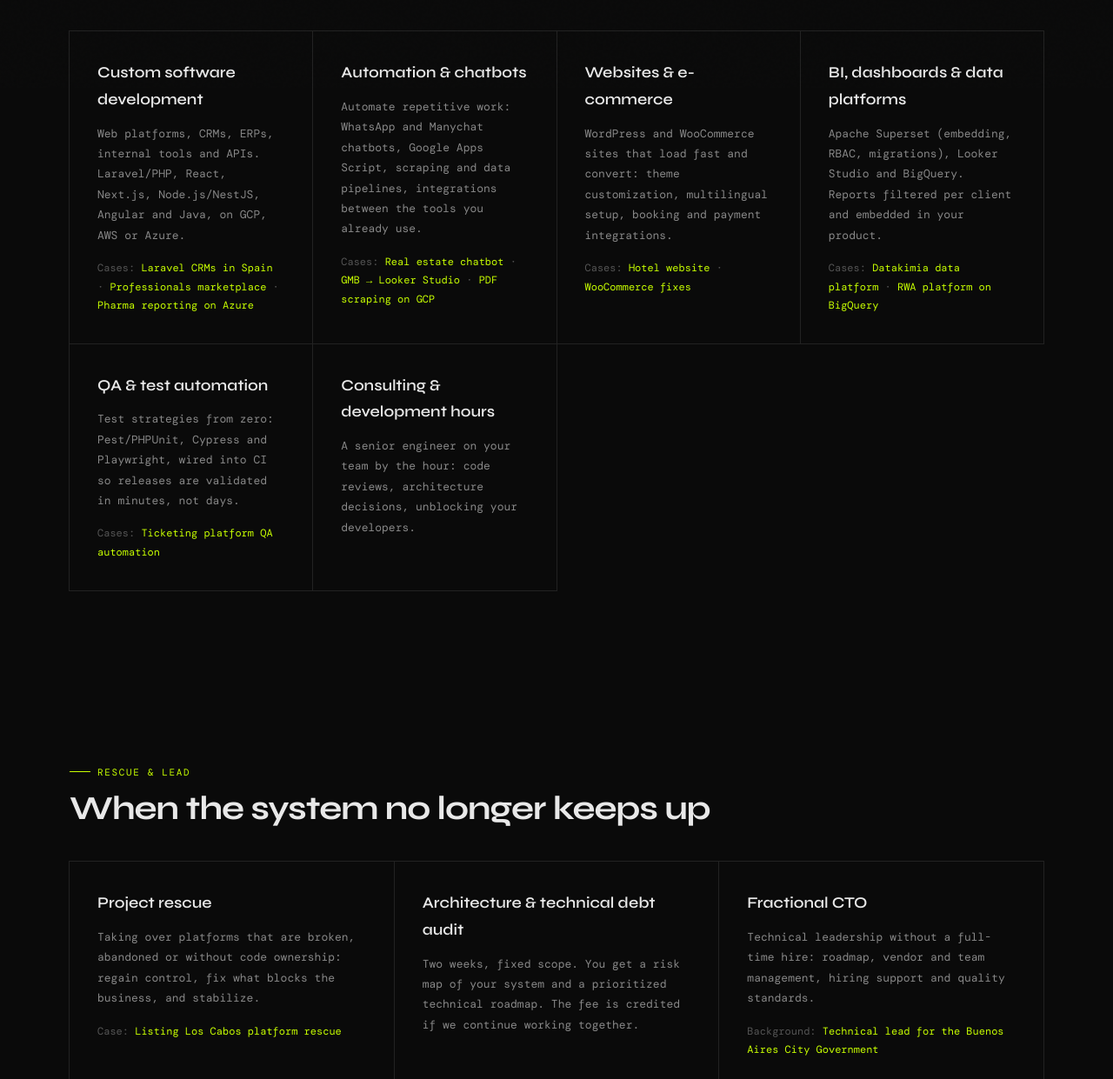
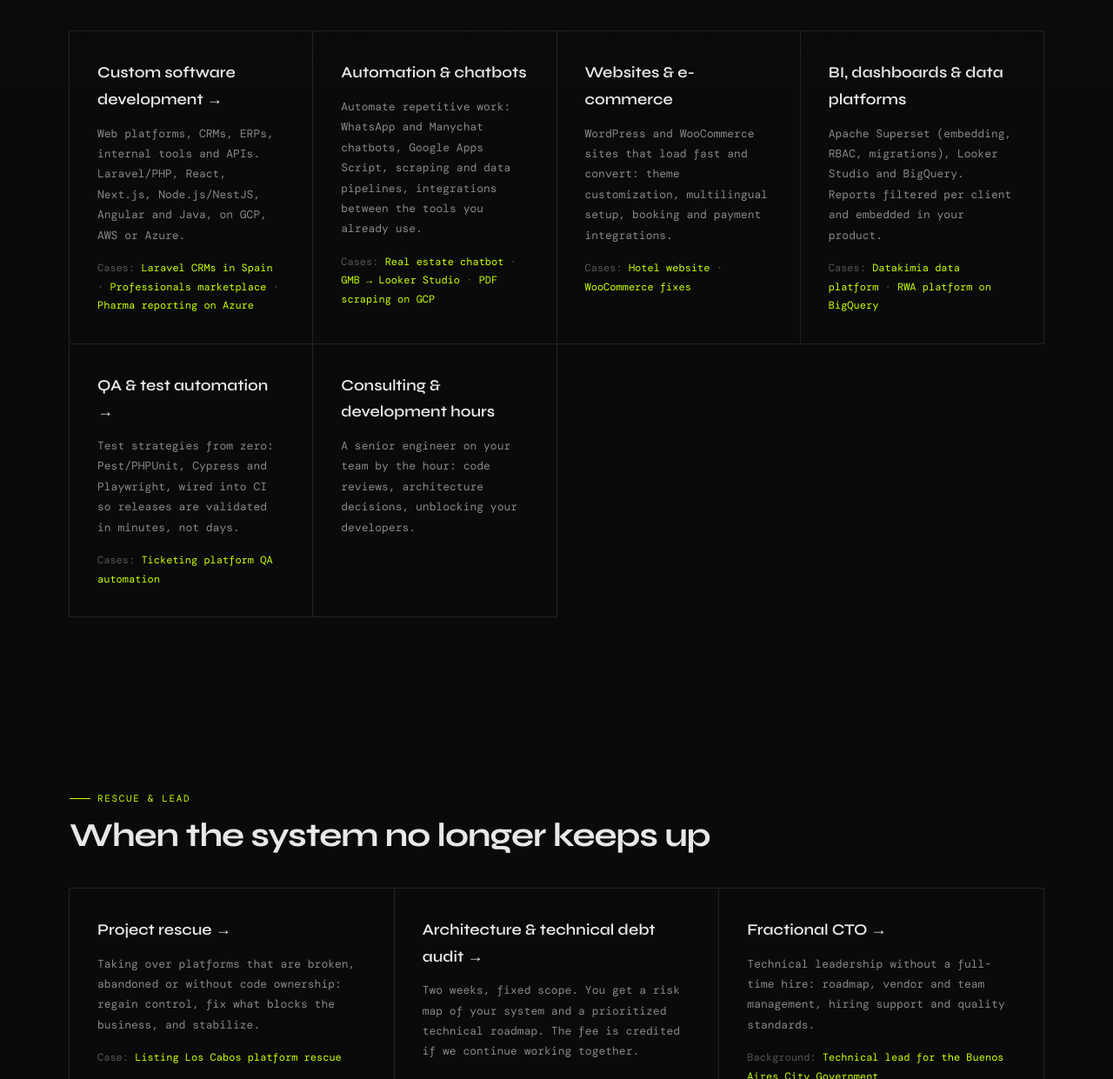
Before and after one commit to juanmzaragoza/juanmazaragoza.com, a website: page services/index.html in a window 1280 px wide. Shown: the part 699-1940 px from the top of the page at 87% size. Drawn offline with nearby package versions, Linux system fonts and the light colour scheme; a web font is replaced by a local one.

Commit message:
Add visual link indicators (→) to all service pages
All service titles that link to detailed pages now include a right arrow (→)
to make it clear they are clickable links to more information:

- Custom software development →
- QA & test automation →
- Project rescue →
- Architecture & technical debt audit →
- Fractional CTO →

This improves UX by making the service hierarchy and navigation clearer.

```diff
--- a/services/index.html
+++ b/services/index.html
@@ -56,7 +56,7 @@
     <h2 class="section-title">From idea to working software</h2>
     <div class="services-grid">
       <div class="service-item" id="development">
-        <h3><a href="/services/custom-software/">Custom software development</a></h3>
+        <h3><a href="/services/custom-software/">Custom software development →</a></h3>
         <p>Web platforms, CRMs, ERPs, internal tools and APIs. Laravel/PHP, React, Next.js, Node.js/NestJS, Angular and Java, on GCP, AWS or Azure.</p>
         <p class="service-cases">Cases: <a href="/work/spain-crm-development/">Laravel CRMs in Spain</a> · <a href="/work/latin-america-professionals-marketplace/">Professionals marketplace</a> · <a href="/work/takeda-covid-vaccine-platform/">Pharma reporting on Azure</a></p>
       </div>
@@ -76,7 +76,7 @@
         <p class="service-cases">Cases: <a href="/work/information-connection-and-visualization-platform-datakimia/">Datakimia data platform</a> · <a href="/work/data-platform-development-rwa-platform/">RWA platform on BigQuery</a></p>
       </div>
       <div class="service-item" id="qa">
-        <h3><a href="/services/qa-automation-laravel/">QA &amp; test automation</a></h3>
+        <h3><a href="/services/qa-automation-laravel/">QA &amp; test automation →</a></h3>
         <p>Test strategies from zero: Pest/PHPUnit, Cypress and Playwright, wired into CI so releases are validated in minutes, not days.</p>
         <p class="service-cases">Cases: <a href="/work/qa-automation-for-laravel/">Ticketing platform QA automation</a></p>
       </div>
@@ -92,16 +92,16 @@
     <h2 class="section-title">When the system no longer keeps up</h2>
     <div class="services-grid">
       <div class="service-item" id="rescue">
-        <h3><a href="/services/software-project-rescue/">Project rescue</a></h3>
+        <h3><a href="/services/software-project-rescue/">Project rescue →</a></h3>
         <p>Taking over platforms that are broken, abandoned or without code ownership: regain control, fix what blocks the business, and stabilize.</p>
         <p class="service-cases">Case: <a href="/work/real-estate-listing-platform-listing-los-cabos/">Listing Los Cabos platform rescue</a></p>
       </div>
       <div class="service-item" id="audit">
-        <h3><a href="/services/technical-debt-audit/">Architecture &amp; technical debt audit</a></h3>
+        <h3><a href="/services/technical-debt-audit/">Architecture &amp; technical debt audit →</a></h3>
         <p>Two weeks, fixed scope. You get a risk map of your system and a prioritized technical roadmap. The fee is credited if we continue working together.</p>
       </div>
       <div class="service-item" id="fractional-cto">
-        <h3><a href="/services/fractional-cto/">Fractional CTO</a></h3>
+        <h3><a href="/services/fractional-cto/">Fractional CTO →</a></h3>
         <p>Technical leadership without a full-time hire: roadmap, vendor and team management, hiring support and quality standards.</p>
         <p class="service-cases">Background: <a href="/work/performance-evaluation-platform-for-a-public-organization/">Technical lead for the Buenos Aires City Government</a></p>
       </div>
```
Also changed, not shown: src/services.html (+5 -5 lines), .claude/launch.json (added).
